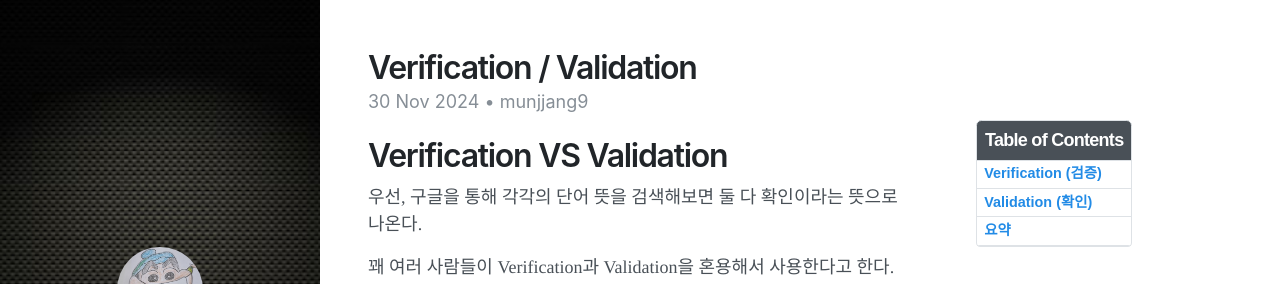
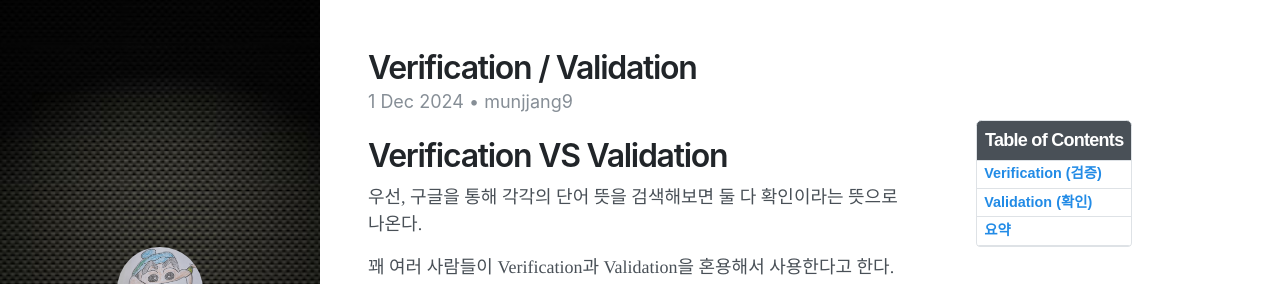
Before and after one commit to munjjang9/munjjang9.github.io, a Jekyll site: the page built from _posts/2024-12-01-todays-keywords-Verification-Validation.md, in a window 1280 px wide and 900 px high. Shown: the top 284 px of the window. Built offline with Jekyll 4.4.1, drawn with Linux system fonts in a browser that asks for light colours; nearby versions of some CDN libraries; comment, search, counter and statistics services are not loaded.

Commit message:
Update 2024-12-01-todays-keywords-Verification-Validation.md
time changed

```diff
--- a/_posts/2024-12-01-todays-keywords-Verification-Validation.md
+++ b/_posts/2024-12-01-todays-keywords-Verification-Validation.md
@@ -3,7 +3,7 @@ layout: post
 title: Verification / Validation
 author: munjjang9
 tags: [keyword, verification, validation]
-date: 2024-11-30 23:59 +0900
+date: 2024-12-01 23:59 +0900
 categories: Keywords
 toc: true
 ---
```
